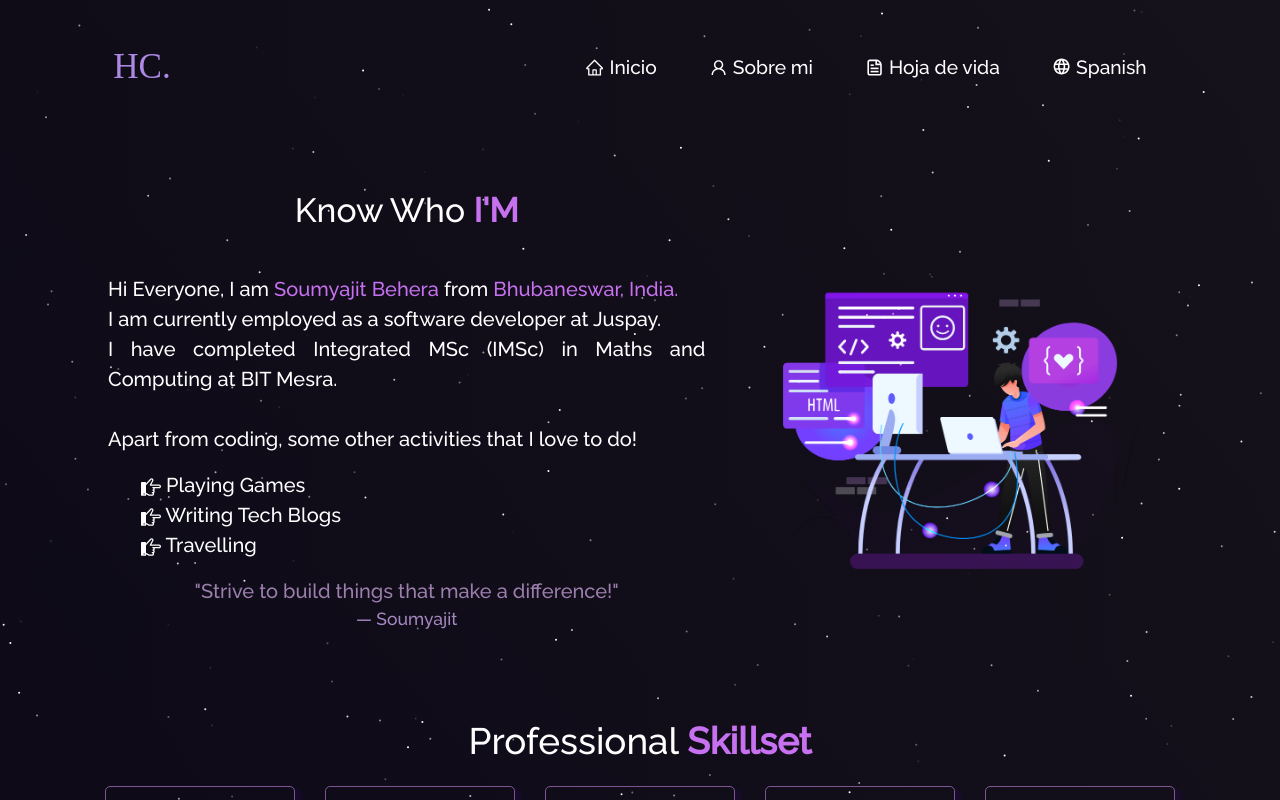
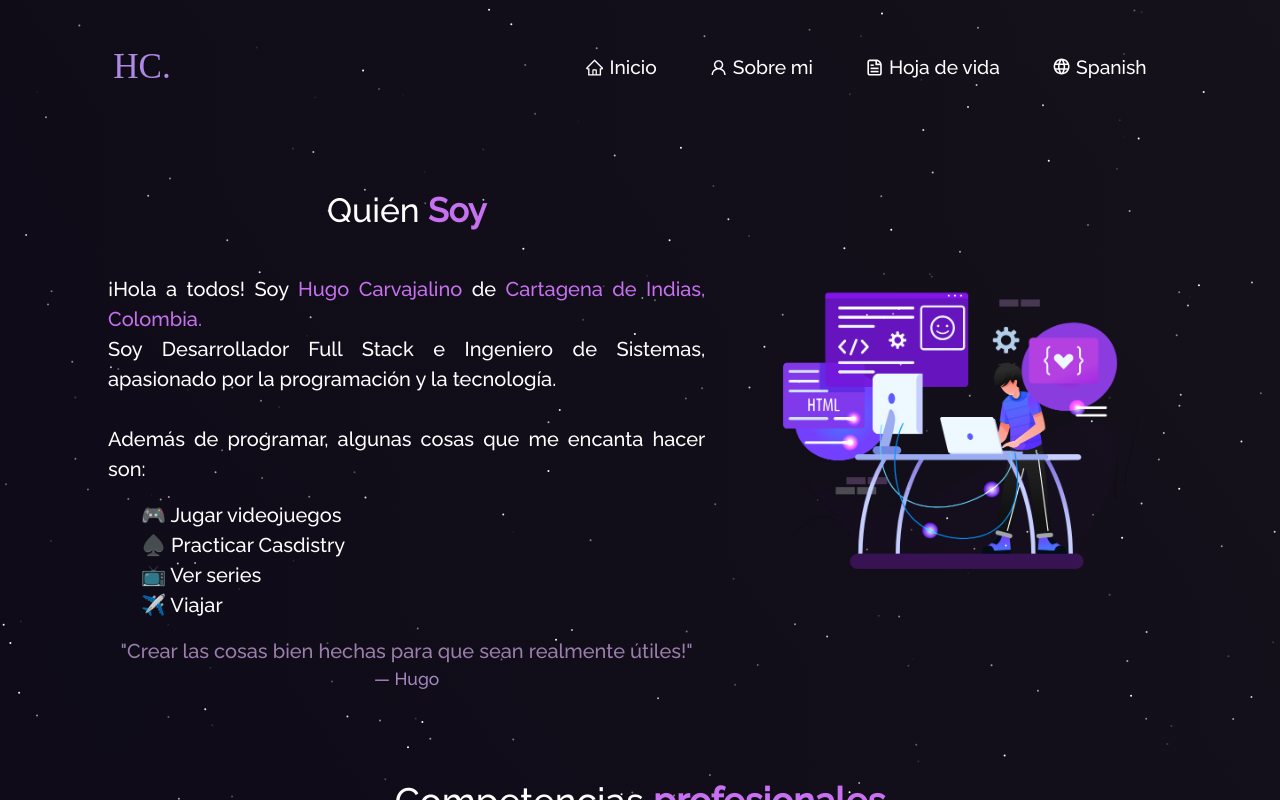
Before and after one commit to link2618/portafolioReact, a React (Vite) app: page /about in a window 1280 px wide. Shown: the top 800 px of the page. Built offline with nearby package versions, Linux system fonts and the light colour scheme.

Commit message:
About me content is added

```diff
--- a/src/components/About/About.tsx
+++ b/src/components/About/About.tsx
@@ -1,4 +1,5 @@
 import { Container, Row, Col } from "react-bootstrap";
+import { useTranslation } from "react-i18next";
 
 import laptopImg from "../../Assets/about.png";
 
@@ -8,6 +9,8 @@ import Aboutcard from "./AboutCard";
 import Toolstack from "./Toolstack";
 
 function About() {
+    const { t } = useTranslation();
+
     return (
         <Container fluid className="about-section">
             <Particle />
@@ -24,7 +27,7 @@ function About() {
                         <h1
                             style={{ fontSize: "2.1em", paddingBottom: "20px" }}
                         >
-                            Know Who <strong className="purple">I'M</strong>
+                            {t("about.title1")} <strong className="purple">{t("about.title1.1")}</strong>
                         </h1>
                         <Aboutcard />
                     </Col>
@@ -41,13 +44,13 @@ function About() {
                     </Col>
                 </Row>
                 <h1 className="project-heading">
-                    Professional <strong className="purple">Skillset </strong>
+                    {t("about.title2")} <strong className="purple">{t("about.title2.1")} </strong>
                 </h1>
 
                 <Techstack />
 
                 <h1 className="project-heading">
-                    <strong className="purple">Tools</strong> I use
+                    <strong className="purple">{t("about.title3")}</strong> {t("about.title3.1")}
                 </h1>
                 <Toolstack />
             </Container>
--- a/src/components/About/AboutCard.tsx
+++ b/src/components/About/AboutCard.tsx
@@ -1,43 +1,44 @@
 import Card from "react-bootstrap/Card";
-import { ImPointRight } from "react-icons/im";
+import { useTranslation } from "react-i18next";
+// import { ImPointRight } from "react-icons/im";
 
 function AboutCard() {
+    const { t } = useTranslation();
+
     return (
         <Card className="quote-card-view">
             <Card.Body>
                 <blockquote className="blockquote mb-0">
                     <p style={{ textAlign: "justify" }}>
-                        Hi Everyone, I am{" "}
-                        <span className="purple">Soumyajit Behera </span>
-                        from{" "}
-                        <span className="purple"> Bhubaneswar, India.</span>
+                        {t("about.aboutCard1")}{" "}
+                        <span className="purple">{t("about.aboutCard2")} </span>
+                        {t("about.aboutCard3")}{" "}
+                        <span className="purple"> {t("about.aboutCard4")}</span>
                         <br />
-                        I am currently employed as a software developer at
-                        Juspay.
-                        <br />
-                        I have completed Integrated MSc (IMSc) in Maths and
-                        Computing at BIT Mesra.
+                        {t("about.aboutCard5")}
                         <br />
                         <br />
-                        Apart from coding, some other activities that I love to
-                        do!
+                        {t("about.aboutCard6")}
                     </p>
                     <ul>
                         <li className="about-activity">
-                            <ImPointRight /> Playing Games
+                            {t("about.aboutCardActivity1")}
                         </li>
                         <li className="about-activity">
-                            <ImPointRight /> Writing Tech Blogs
+                            {t("about.aboutCardActivity2")}
                         </li>
                         <li className="about-activity">
-                            <ImPointRight /> Travelling
+                            {t("about.aboutCardActivity3")}
+                        </li>
+                        <li className="about-activity">
+                            {t("about.aboutCardActivity4")}
                         </li>
                     </ul>
 
                     <p style={{ color: "rgb(155 126 172)" }}>
-                        "Strive to build things that make a difference!"{" "}
+                        "{t("about.aboutCardTagline")}"{" "}
                     </p>
-                    <footer className="blockquote-footer">Soumyajit</footer>
+                    <footer className="blockquote-footer">{t("about.aboutCardTaglineCredit")}</footer>
                 </blockquote>
             </Card.Body>
         </Card>
--- /dev/null
+++ b/src/components/About/AboutTooltip.tsx
@@ -0,0 +1,18 @@
+import { FC, ReactElement } from "react";
+import { OverlayTrigger, Tooltip } from "react-bootstrap";
+
+interface AboutTooltipProps {
+    id: string;
+    children: ReactElement;
+    title: string;
+}
+
+const AboutTooltip: FC<AboutTooltipProps> = ({ id, children, title }) => {
+    return (
+        <OverlayTrigger overlay={<Tooltip id={id}>{title}</Tooltip>}>
+            {children}
+        </OverlayTrigger>
+    );
+}
+
+export default AboutTooltip;
--- a/src/components/About/Toolstack.tsx
+++ b/src/components/About/Toolstack.tsx
@@ -1,24 +1,52 @@
 import { Col, Row } from "react-bootstrap";
-import { SiPostman, SiSlack, SiVercel, SiMacos } from "react-icons/si";
+import { useTranslation } from "react-i18next";
+
+import { SiInsomnia, SiDatagrip, SiPycharm, SiDocker, SiDbeaver } from "react-icons/si";
+import { VscVscode } from "react-icons/vsc";
+import { FaWindows } from "react-icons/fa";
+
+import AboutTooltip from "./AboutTooltip";
 
 function Toolstack() {
+    const { t } = useTranslation();
+
     return (
         <Row style={{ justifyContent: "center", paddingBottom: "50px" }}>
+            <AboutTooltip title={t("about.toolWindows")} id={t("about.toolWindows")} >
                 <Col xs={4} md={2} className="tech-icons">
-                <SiMacos />
+                    <FaWindows />
                 </Col>
-            {/* <Col xs={4} md={2} className="tech-icons">
-                <SiVisualstudiocode />
-            </Col> */}
+            </AboutTooltip>
+            <AboutTooltip title={t("about.toolVscode")} id={t("about.toolVscode")} >
                 <Col xs={4} md={2} className="tech-icons">
-                <SiPostman />
+                    <VscVscode />
                 </Col>
+            </AboutTooltip>
+            <AboutTooltip title={t("about.toolInsomnia")} id={t("about.toolInsomnia")} >
                 <Col xs={4} md={2} className="tech-icons">
-                <SiSlack />
+                    <SiInsomnia />
                 </Col>
+            </AboutTooltip>
+            <AboutTooltip title={t("about.toolDatagrip")} id={t("about.toolDatagrip")} >
                 <Col xs={4} md={2} className="tech-icons">
-                <SiVercel />
+                    <SiDatagrip />
                 </Col>
+            </AboutTooltip>
+            <AboutTooltip title={t("about.toolPycharm")} id={t("about.toolPycharm")} >
+                <Col xs={4} md={2} className="tech-icons">
+                    <SiPycharm />
+                </Col>
+            </AboutTooltip>
+            <AboutTooltip title={t("about.toolDocker")} id={t("about.toolDocker")} >
+                <Col xs={4} md={2} className="tech-icons">
+                    <SiDocker />
+                </Col>
+            </AboutTooltip>
+            <AboutTooltip title={t("about.toolDbeaver")} id={t("about.toolDbeaver")} >
+                <Col xs={4} md={2} className="tech-icons">
+                    <SiDbeaver />
+                </Col>
+            </AboutTooltip>
         </Row>
     );
 }
--- a/src/locales/en.json
+++ b/src/locales/en.json
@@ -33,5 +33,44 @@
     "home2.desc2": "connect",
     "home2.desc3": "with me",
     "footer.credits": "Designed by Soumyajit Behera and Developed by Hugo Carvajalino",
-    "resume.download": "Download CV"
+    "resume.download": "Download CV",
+    "about.title1": "Who",
+    "about.title1.1": "I Am",
+    "about.aboutCard1": "Hi Everyone, I am",
+    "about.aboutCard2": "Hugo Carvajalino",
+    "about.aboutCard3": "from",
+    "about.aboutCard4": "Cartagena de Indias, Colombia.",
+    "about.aboutCard5": "I am a Full Stack Developer and a Systems Engineer passionate about programming and technology.",
+    "about.aboutCard6": "Apart from coding, here are some other things I love to do:",
+    "about.aboutCardActivity1": "🎮 Playing video games",
+    "about.aboutCardActivity2": "♠️ Practicing Casdistry",
+    "about.aboutCardActivity3": "📺 Watching series",
+    "about.aboutCardActivity4": "✈️ Traveling",
+    "about.aboutCardTagline": "Create things the right way, making them truly useful!",
+    "about.aboutCardTaglineCredit": "Hugo",
+    "about.title2": "Professional",
+    "about.title2.1": "Skillset",
+    "about.javascript": "JavaScript",
+    "about.nodejs": "Node.js",
+    "about.nestjs": "NestJS",
+    "about.react": "React",
+    "about.nextjs": "Next.js",
+    "about.golang": "Go",
+    "about.mongodb": "MongoDB",
+    "about.postgresql": "PostgreSQL",
+    "about.firebase": "Firebase",
+    "about.git": "Git",
+    "about.python": "Python",
+    "about.aws": "AWS",
+    "about.serverless": "Serverless",
+    "about.lambda": "AWS Lambda",
+    "about.docker": "Docker",
+    "about.title3": "Tools",
+    "about.toolWindows": "Windows",
+    "about.toolVscode": "Vscode",
+    "about.toolInsomnia": "Insomnia",
+    "about.toolDatagrip": "Datagrip",
+    "about.toolPycharm": "Pycharm",
+    "about.toolDocker": "Docker Desktop",
+    "about.toolDbeaver": "Dbeaver"
 }
--- a/src/locales/es.json
+++ b/src/locales/es.json
@@ -33,5 +33,45 @@
     "home2.desc2": "conectar",
     "home2.desc3": "conmigo",
     "footer.credits": "Diseñado por Soumyajit Behera y desarrollado por Hugo Carvajalino",
-    "resume.download": "Descargar HV"
+    "resume.download": "Descargar HV",
+    "about.title1": "Quién",
+    "about.title1.1": "Soy",
+    "about.aboutCard1": "¡Hola a todos! Soy",
+    "about.aboutCard2": "Hugo Carvajalino",
+    "about.aboutCard3": "de",
+    "about.aboutCard4": "Cartagena de Indias, Colombia.",
+    "about.aboutCard5": "Soy Desarrollador Full Stack e Ingeniero de Sistemas, apasionado por la programación y la tecnología.",
+    "about.aboutCard6": "Además de programar, algunas cosas que me encanta hacer son:",
+    "about.aboutCardActivity1": "🎮 Jugar videojuegos",
+    "about.aboutCardActivity2": "♠️ Practicar Casdistry",
+    "about.aboutCardActivity3": "📺 Ver series",
+    "about.aboutCardActivity4": "✈️ Viajar",
+    "about.aboutCardTagline": "Crear las cosas bien hechas para que sean realmente útiles!",
+    "about.aboutCardTaglineCredit": "Hugo",
+    "about.title2": "Competencias",
+    "about.title2.1": "profesionales",
+    "about.javascript": "JavaScript",
+    "about.nodejs": "Node.js",
+    "about.nestjs": "NestJS",
+    "about.react": "React",
+    "about.nextjs": "Next.js",
+    "about.golang": "Go",
+    "about.mongodb": "MongoDB",
+    "about.postgresql": "PostgreSQL",
+    "about.firebase": "Firebase",
+    "about.git": "Git",
+    "about.python": "Python",
+    "about.aws": "AWS",
+    "about.serverless": "Serverless",
+    "about.lambda": "AWS Lambda",
+    "about.docker": "Docker",
+    "about.title3": "Herramientas",
+    "about.title3.1": "que utilizo",
+    "about.toolWindows": "Windows",
+    "about.toolVscode": "Vscode",
+    "about.toolInsomnia": "Insomnia",
+    "about.toolDatagrip": "Datagrip",
+    "about.toolPycharm": "Pycharm",
+    "about.toolDocker": "Docker Desktop",
+    "about.toolDbeaver": "Dbeaver"
 }
```
Also changed, not shown: src/components/About/Techstack.tsx (+67 -29 lines). Lines whose indentation alone changed are shown as unchanged.
